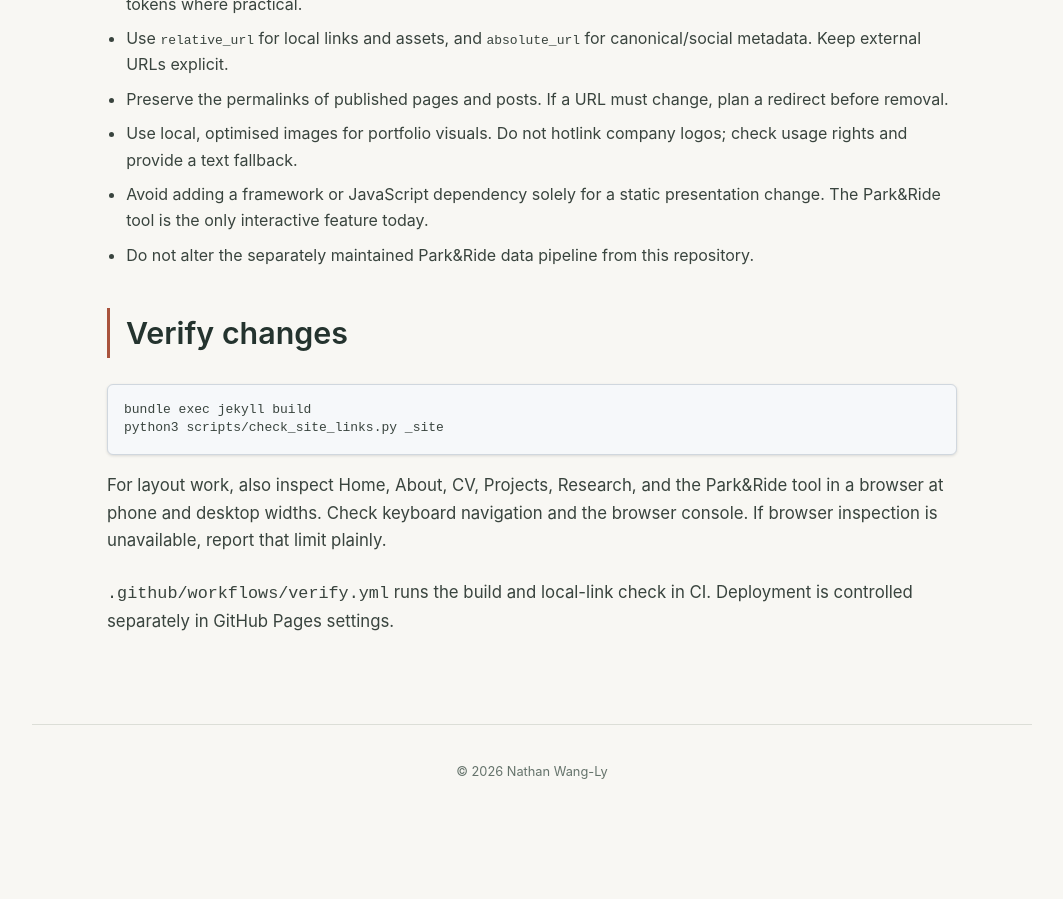
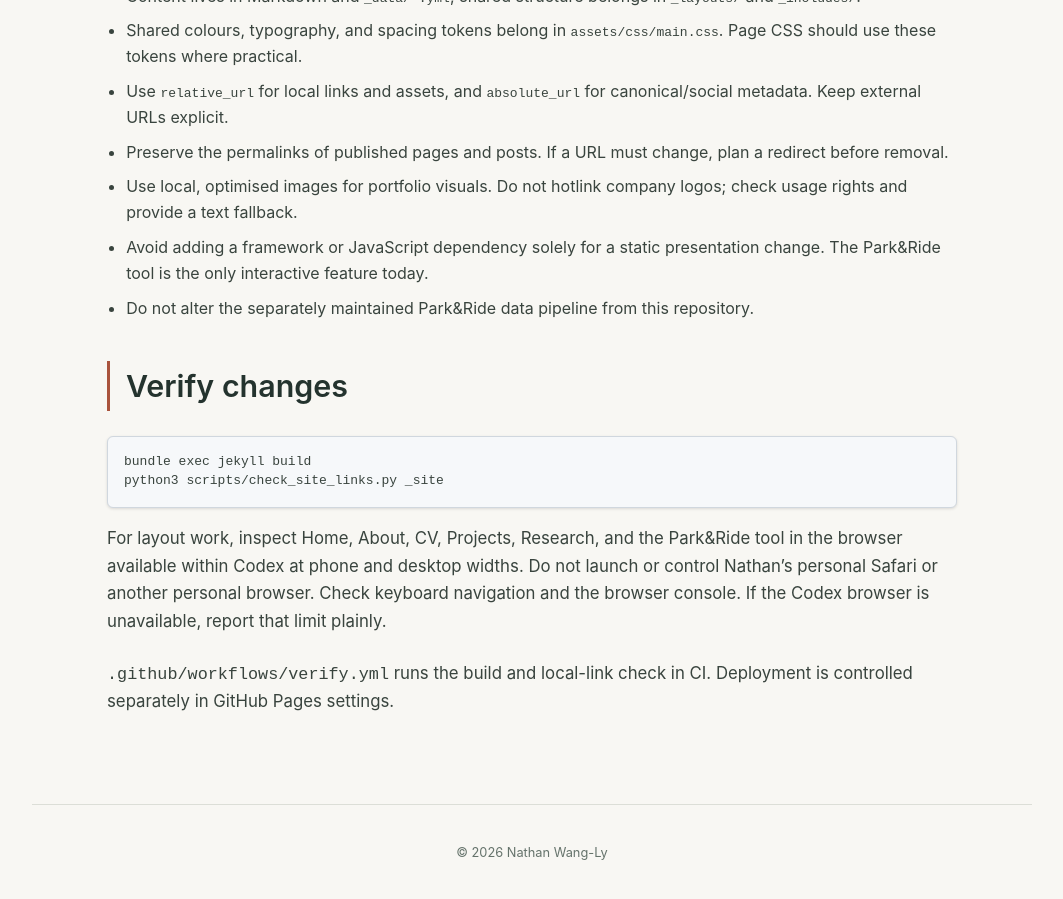
Before and after one commit to nathanwangly/nathanwangly.github.io, a Jekyll site: the page built from AGENTS.md, in a window 1280 px wide and 900 px high, scrolled down 1594 px. Shown: the whole window, without its empty margins (108-1171 px from the left). Built offline with Jekyll 4.4.1, drawn with Linux system fonts in a browser that asks for light colours; our own code applies the rules of GitHub Pages for plain Markdown files; before the commit the page ends 2413 px from its top, so only the background shows below that; some of the changed text lies outside the part shown.

Commit message:
modify agent instructions

````diff
--- a/AGENTS.md
+++ b/AGENTS.md
@@ -17,6 +16,7 @@
 
 - All site copy and content must be personally written by Nathan. Do not create, rewrite, polish, expand, or otherwise change copy without his express permission for that specific content change.
 - This applies to page and section headings, titles, navigation labels, project descriptions, CV and research copy, posts, captions, alt text, metadata, and any other user-facing wording or claims.
+- Agents may create and edit project guidance and other non-user-facing documentation in `docs/` without separate permission. Keep it faithful to Nathan's stated preferences and the repository's current decisions; do not treat it as published site copy.
 - For UI or structural work, preserve existing wording exactly. Use neutral placeholders only when necessary, and make them clearly identifiable as placeholders rather than publishable copy.
 - If a requested design or implementation change appears to require new or revised wording, leave the wording untouched and ask for express permission before changing it. Suggestions may be offered separately, but must not be inserted into the site.
 
@@ -43,6 +43,6 @@
 python3 scripts/check_site_links.py _site
 ```
 
-For layout work, also inspect Home, About, CV, Projects, Research, and the Park&Ride tool in a browser at phone and desktop widths. Check keyboard navigation and the browser console. If browser inspection is unavailable, report that limit plainly.
+For layout work, inspect Home, About, CV, Projects, Research, and the Park&Ride tool in the browser available within Codex at phone and desktop widths. Do not launch or control Nathan's personal Safari or another personal browser. Check keyboard navigation and the browser console. If the Codex browser is unavailable, report that limit plainly.
 
 `.github/workflows/verify.yml` runs the build and local-link check in CI. Deployment is controlled separately in GitHub Pages settings.
````
Also changed, not shown: other parts of AGENTS.md (+0 -1 lines).
